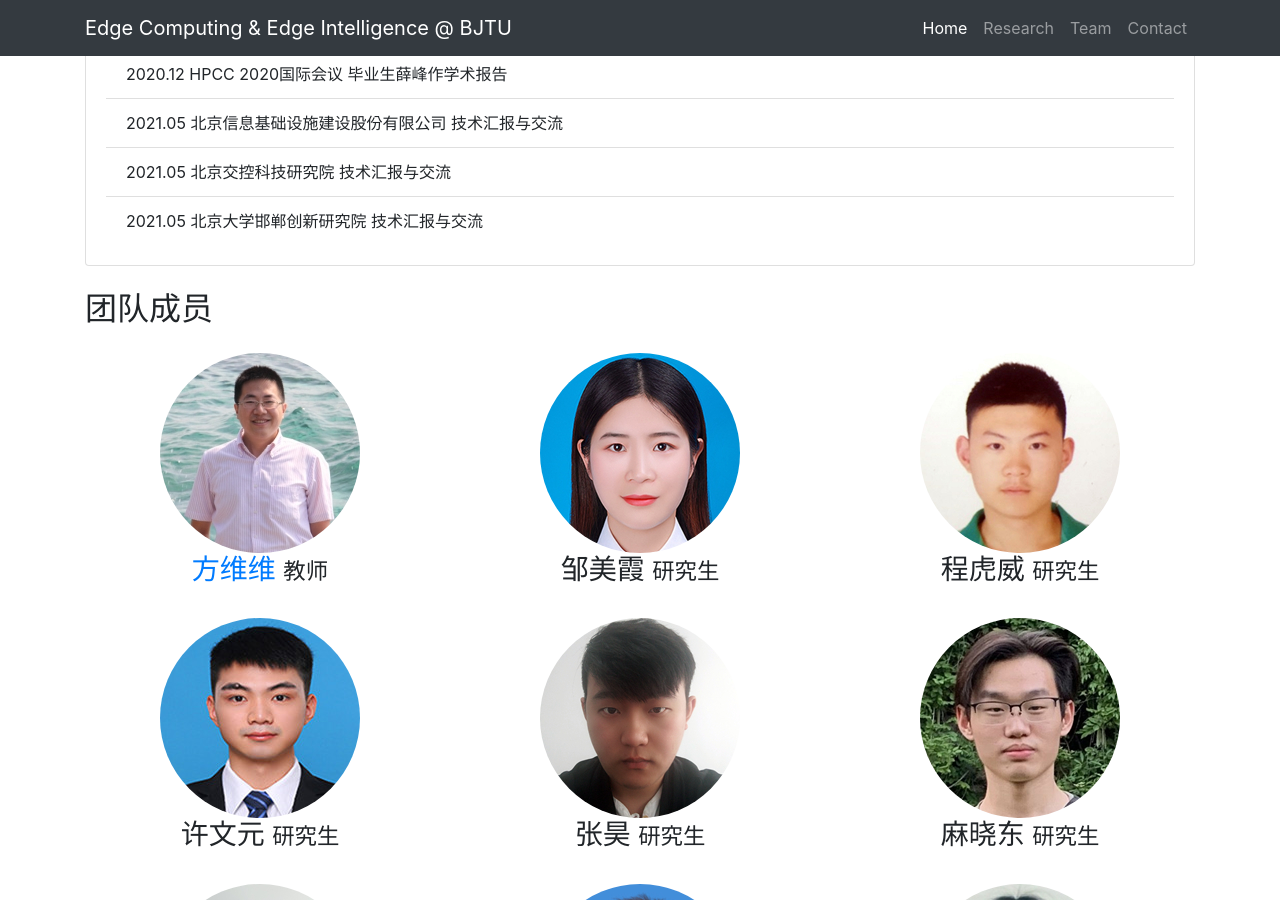
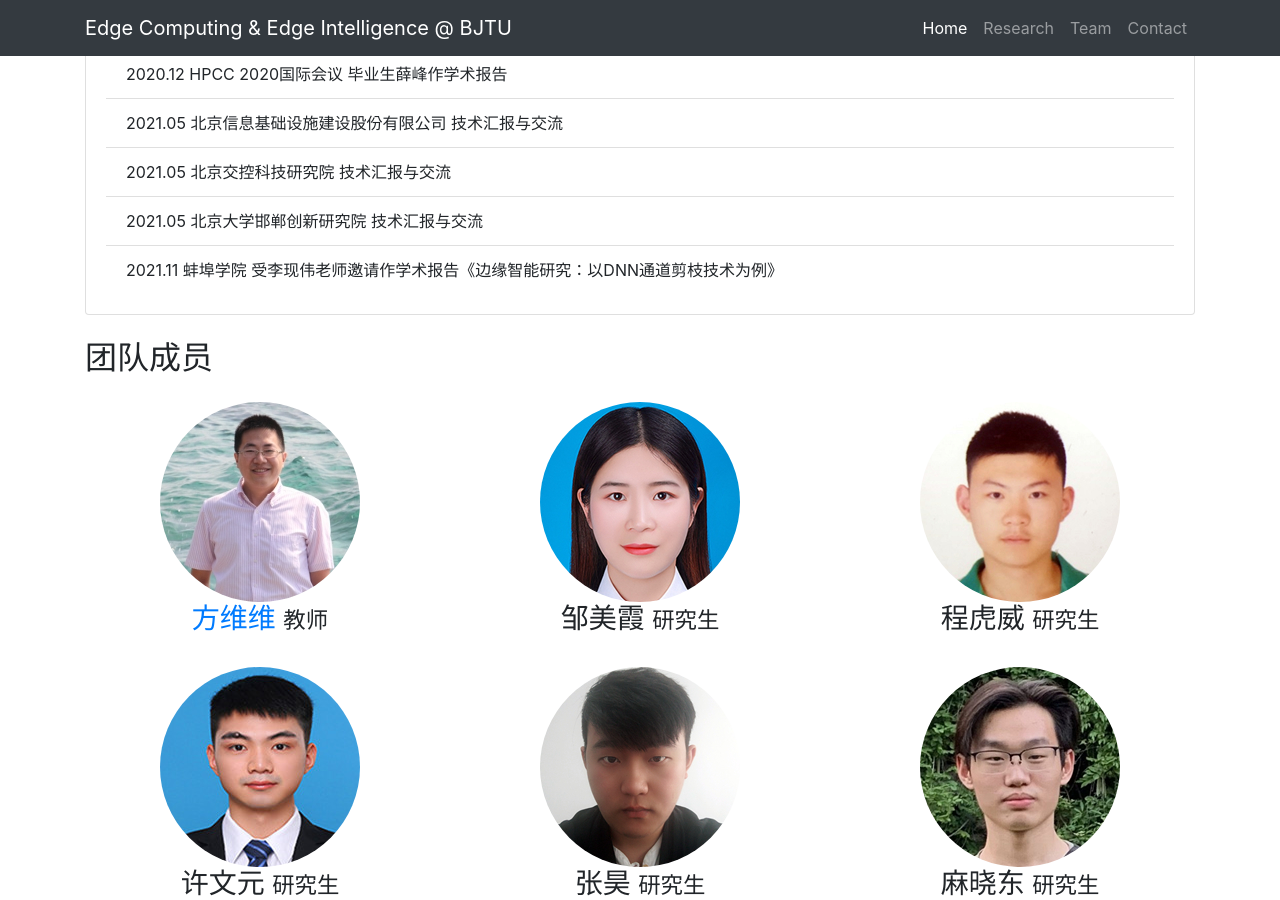
Before and after one commit to fangvv/Homepage, a Jekyll site: the page Edgecomp/index.html, which Jekyll copies as it is, in a window 1280 px wide and 900 px high, scrolled down 4446 px. Built offline with Jekyll 4.4.1, drawn with Linux system fonts in a browser that asks for light colours; comment, search, counter and statistics services are not loaded.

Commit message:
add new talks on EI

```diff
--- a/Edgecomp/index.html
+++ b/Edgecomp/index.html
@@ -174,6 +174,7 @@
       <li class="list-group-item">2021.05 北京信息基础设施建设股份有限公司 技术汇报与交流</li>
       <li class="list-group-item">2021.05 北京交控科技研究院 技术汇报与交流</li>
       <li class="list-group-item">2021.05 北京大学邯郸创新研究院 技术汇报与交流</li>
+      <li class="list-group-item">2021.11 蚌埠学院 受李现伟老师邀请作学术报告《边缘智能研究：以DNN通道剪枝技术为例》</li>
   </ul>
   </div>
 </div>
```
